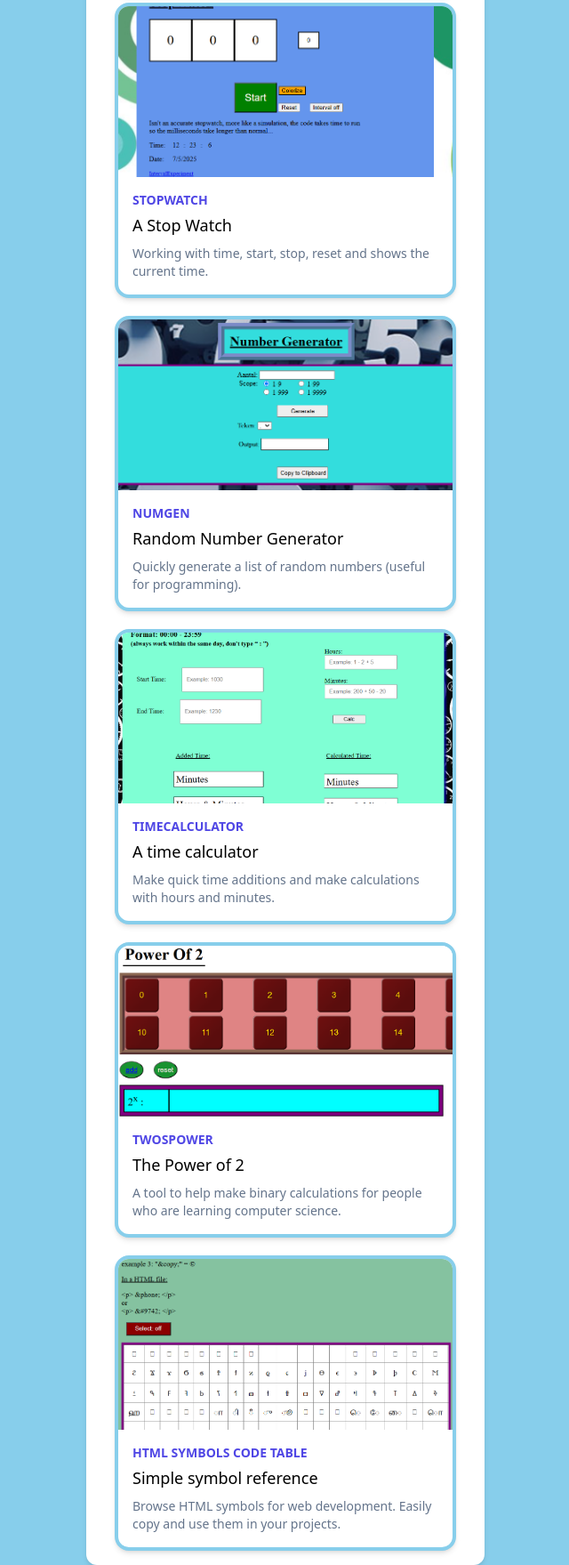
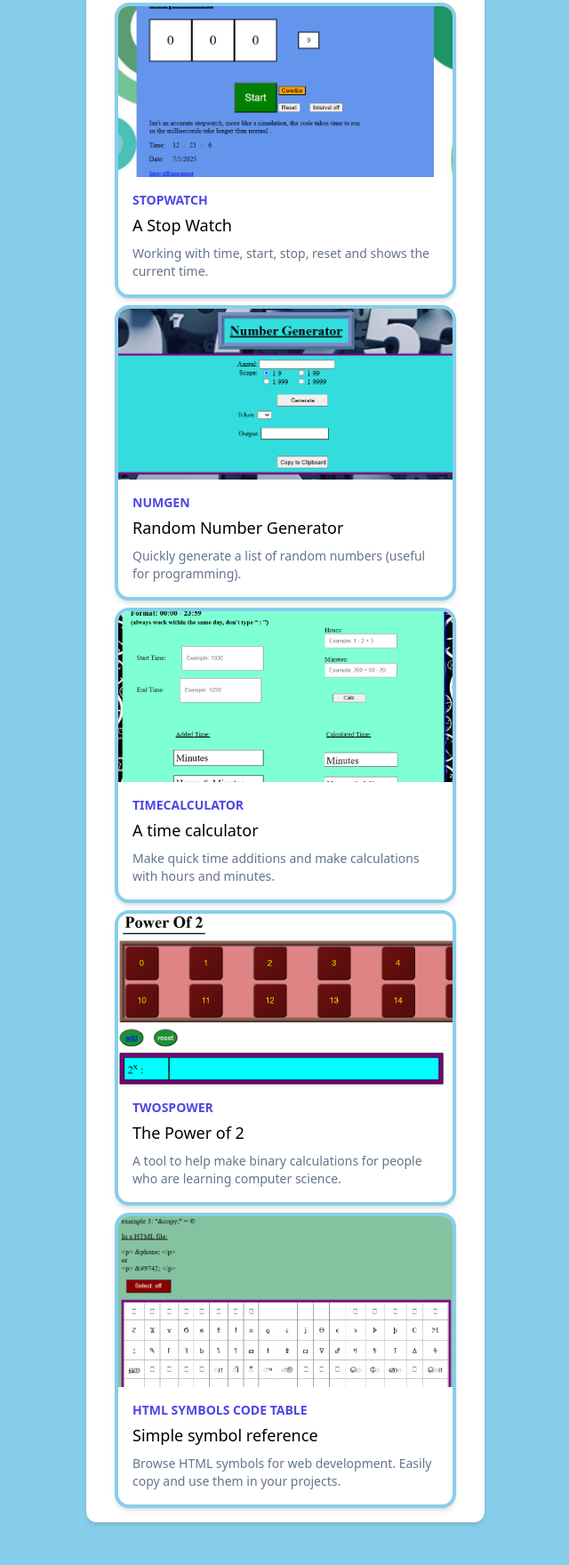
Before and after one commit to PeterCypers/Collected-Projects, a website: page index.html in a window 1280 px wide. Shown: the part 2582-4341 px from the top of the page at 89% size, without its empty margins (319-959 px from the left). Drawn offline with Linux system fonts and the light colour scheme.

Commit message:
adjusted card-spacing margin top

```diff
--- a/index.html
+++ b/index.html
@@ -126,7 +126,7 @@
         </div>
       </a>
 
-      <a href="https://petercypers.github.io/RandomNumberGenerator/" class="block max-w-sm mx-auto mt-5 bg-white rounded-2xl border-4 border-[#87ceeb] dark:border-[#191970] shadow-md hover:shadow-xl transition-shadow duration-300">
+      <a href="https://petercypers.github.io/RandomNumberGenerator/" class="block max-w-sm mx-auto mt-2 bg-white rounded-2xl border-4 border-[#87ceeb] dark:border-[#191970] shadow-md hover:shadow-xl transition-shadow duration-300">
         <img class="w-full h-48 object-cover rounded-t-xl" src="./src/img/tools_num_gen.png" alt="numbers list generator">
         <div class="p-4">
           <h3 class="text-indigo-600 uppercase text-sm font-semibold">NumGen</h3>
@@ -135,7 +135,7 @@
         </div>
       </a>
 
-      <a href="https://petercypers.github.io/TimeCalculator/" class="block max-w-sm mx-auto mt-5 bg-white rounded-2xl border-4 border-[#87ceeb] dark:border-[#191970] shadow-md hover:shadow-xl transition-shadow duration-300">
+      <a href="https://petercypers.github.io/TimeCalculator/" class="block max-w-sm mx-auto mt-2 bg-white rounded-2xl border-4 border-[#87ceeb] dark:border-[#191970] shadow-md hover:shadow-xl transition-shadow duration-300">
         <img class="w-full h-48 object-cover rounded-t-xl" src="./src/img/tools_time_calculator.png" alt="a time calculator">
         <div class="p-4">
           <h3 class="text-indigo-600 uppercase text-sm font-semibold">TimeCalculator</h3>
@@ -144,7 +144,7 @@
         </div>
       </a>
 
-      <a href="https://petercypers.github.io/TwosPower/" class="block max-w-sm mx-auto mt-5 bg-white rounded-2xl border-4 border-[#87ceeb] dark:border-[#191970] shadow-md hover:shadow-xl transition-shadow duration-300">
+      <a href="https://petercypers.github.io/TwosPower/" class="block max-w-sm mx-auto mt-2 bg-white rounded-2xl border-4 border-[#87ceeb] dark:border-[#191970] shadow-md hover:shadow-xl transition-shadow duration-300">
         <img class="w-full h-48 object-cover rounded-t-xl" src="./src/img/tools_power_of_two.png" alt="a binary calculator">
         <div class="p-4">
           <h3 class="text-indigo-600 uppercase text-sm font-semibold">TwosPower</h3>
@@ -154,7 +154,7 @@
       </a>
 
 
-      <a href="https://petercypers.github.io/SymbolsCodeTableEnhanced/" class="block max-w-sm mx-auto mt-5 bg-white rounded-2xl border-4 border-[#87ceeb] dark:border-[#191970] shadow-md hover:shadow-xl transition-shadow duration-300">
+      <a href="https://petercypers.github.io/SymbolsCodeTableEnhanced/" class="block max-w-sm mx-auto mt-2 bg-white rounded-2xl border-4 border-[#87ceeb] dark:border-[#191970] shadow-md hover:shadow-xl transition-shadow duration-300">
         <img class="w-full h-48 object-cover rounded-t-xl" src="./src/img/symbolsCodeTable.png" alt="Symbol table">
         <div class="p-4">
           <h3 class="text-indigo-600 uppercase text-sm font-semibold">HTML Symbols Code Table</h3>
@@ -184,7 +184,7 @@
           <p class="mt-2 text-slate-500 text-sm">A multidimensional game of Tic-Tac-Toe inspired by a youtube video by Vsauce.</p>
         </div>
       </a>
-      <a href="https://petercypers.github.io/SudokuRandomizer/" class="block max-w-sm mx-auto mt-5 bg-white rounded-2xl border-4 border-[#87ceeb] dark:border-[#191970] shadow-md hover:shadow-xl transition-shadow duration-300">
+      <a href="https://petercypers.github.io/SudokuRandomizer/" class="block max-w-sm mx-auto mt-2 bg-white rounded-2xl border-4 border-[#87ceeb] dark:border-[#191970] shadow-md hover:shadow-xl transition-shadow duration-300">
         <img class="w-full h-48 object-cover rounded-t-xl" src="./src/img/game_sudoku.png" alt="Symbol table">
         <div class="p-4">
           <h3 class="text-indigo-600 uppercase text-sm font-semibold">Sudoku</h3>
```
